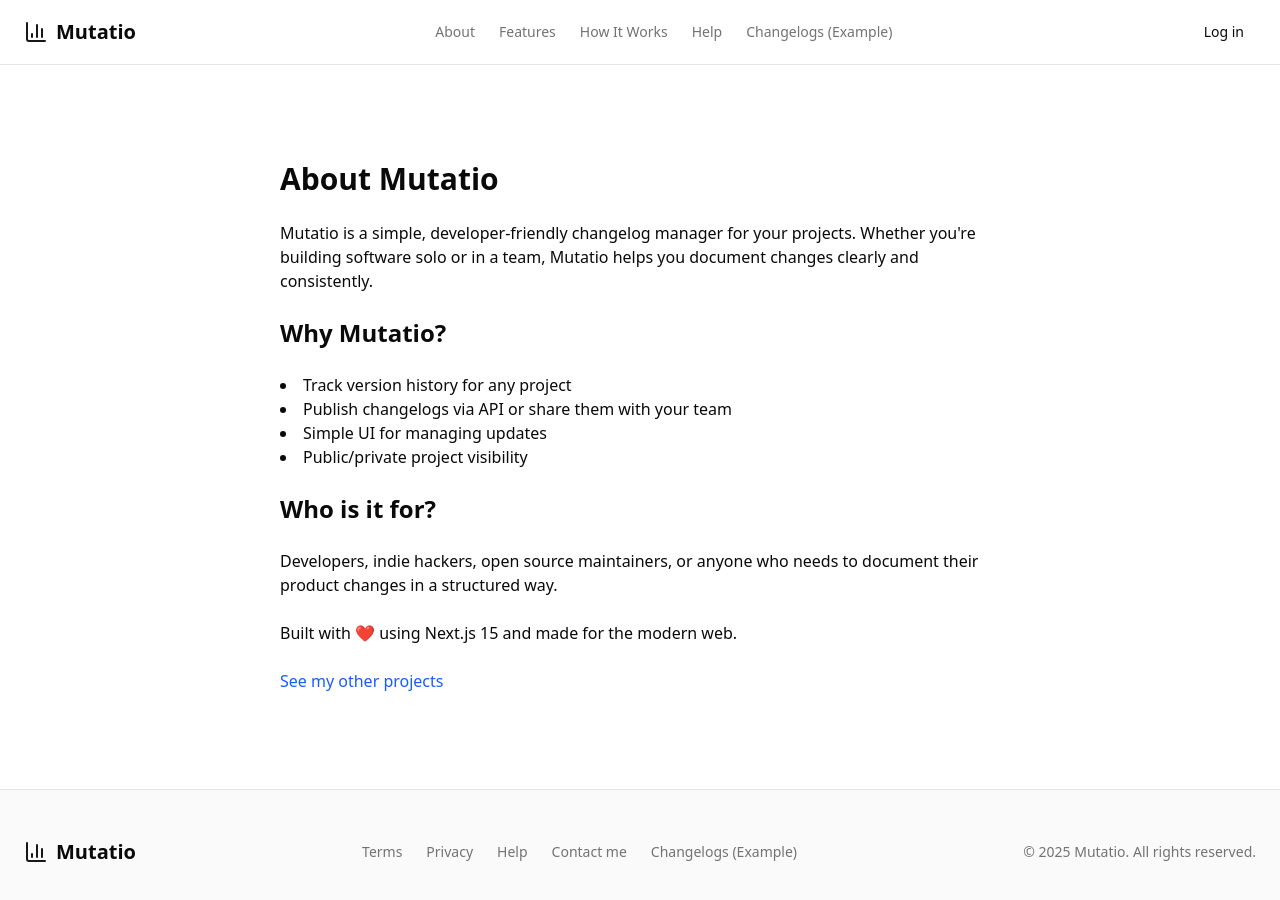
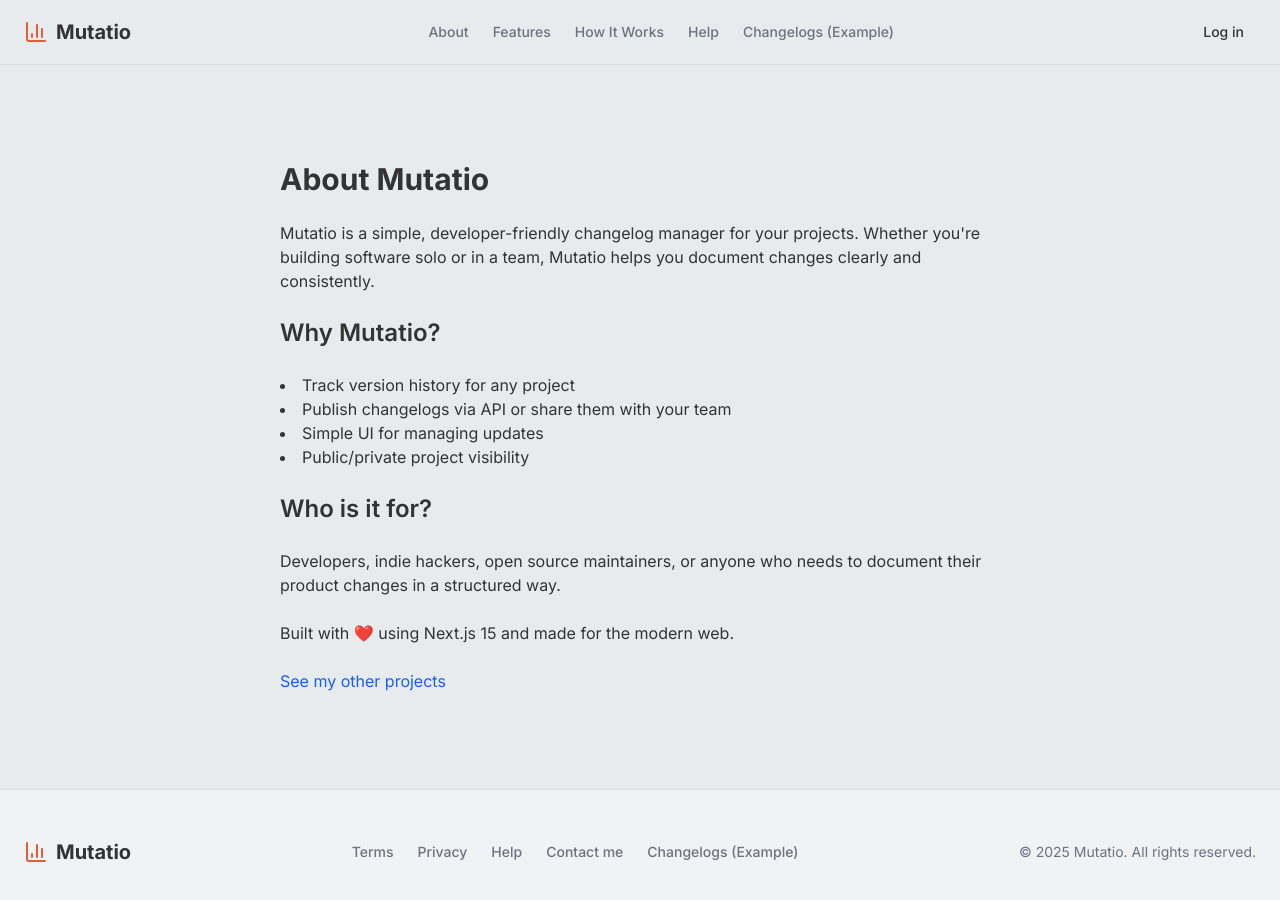
Before and after one commit to yomjsty/mutatio, a Next.js app: page /about in a window 1280 px wide. Shown: the top 900 px of the page. Built offline with nearby package versions, Linux system fonts and the light colour scheme.

Commit message:
global css with tweakcn

```diff
--- a/app/globals.css
+++ b/app/globals.css
@@ -3,113 +3,161 @@
 
 @custom-variant dark (&:is(.dark *));
 
+:root {
+    --background: oklch(0.9383 0.0042 236.4993);
+    --foreground: oklch(0.3211 0 0);
+    --card: oklch(1 0 0);
+    --card-foreground: oklch(0.3211 0 0);
+    --popover: oklch(1 0 0);
+    --popover-foreground: oklch(0.3211 0 0);
+    --primary: oklch(0.6397 0.172 36.4421);
+    --primary-foreground: oklch(1 0 0);
+    --secondary: oklch(0.967 0.0029 264.5419);
+    --secondary-foreground: oklch(0.4461 0.0263 256.8018);
+    --muted: oklch(0.9846 0.0017 247.8389);
+    --muted-foreground: oklch(0.551 0.0234 264.3637);
+    --accent: oklch(0.9119 0.0222 243.8174);
+    --accent-foreground: oklch(0.3791 0.1378 265.5222);
+    --destructive: oklch(0.6368 0.2078 25.3313);
+    --destructive-foreground: oklch(1 0 0);
+    --border: oklch(0.9022 0.0052 247.8822);
+    --input: oklch(0.97 0.0029 264.542);
+    --ring: oklch(0.6397 0.172 36.4421);
+    --chart-1: oklch(0.7156 0.0605 248.6845);
+    --chart-2: oklch(0.7875 0.0917 35.9616);
+    --chart-3: oklch(0.5778 0.0759 254.1573);
+    --chart-4: oklch(0.5016 0.0849 259.4902);
+    --chart-5: oklch(0.4241 0.0952 264.0306);
+    --sidebar: oklch(0.903 0.0046 258.3257);
+    --sidebar-foreground: oklch(0.3211 0 0);
+    --sidebar-primary: oklch(0.6397 0.172 36.4421);
+    --sidebar-primary-foreground: oklch(1 0 0);
+    --sidebar-accent: oklch(0.9119 0.0222 243.8174);
+    --sidebar-accent-foreground: oklch(0.3791 0.1378 265.5222);
+    --sidebar-border: oklch(0.9276 0.0058 264.5313);
+    --sidebar-ring: oklch(0.6397 0.172 36.4421);
+    --font-sans: Inter, sans-serif;
+    --font-serif: Source Serif 4, serif;
+    --font-mono: JetBrains Mono, monospace;
+    --radius: 0.75rem;
+    --shadow-2xs: 0px 1px 3px 0px hsl(0 0% 0% / 0.05);
+    --shadow-xs: 0px 1px 3px 0px hsl(0 0% 0% / 0.05);
+    --shadow-sm: 0px 1px 3px 0px hsl(0 0% 0% / 0.1),
+        0px 1px 2px -1px hsl(0 0% 0% / 0.1);
+    --shadow: 0px 1px 3px 0px hsl(0 0% 0% / 0.1),
+        0px 1px 2px -1px hsl(0 0% 0% / 0.1);
+    --shadow-md: 0px 1px 3px 0px hsl(0 0% 0% / 0.1),
+        0px 2px 4px -1px hsl(0 0% 0% / 0.1);
+    --shadow-lg: 0px 1px 3px 0px hsl(0 0% 0% / 0.1),
+        0px 4px 6px -1px hsl(0 0% 0% / 0.1);
+    --shadow-xl: 0px 1px 3px 0px hsl(0 0% 0% / 0.1),
+        0px 8px 10px -1px hsl(0 0% 0% / 0.1);
+    --shadow-2xl: 0px 1px 3px 0px hsl(0 0% 0% / 0.25);
+}
+
+.dark {
+    --background: oklch(0.2598 0.0306 262.6666);
+    --foreground: oklch(0.9219 0 0);
+    --card: oklch(0.3106 0.0301 268.6365);
+    --card-foreground: oklch(0.9219 0 0);
+    --popover: oklch(0.29 0.0249 268.3986);
+    --popover-foreground: oklch(0.9219 0 0);
+    --primary: oklch(0.6397 0.172 36.4421);
+    --primary-foreground: oklch(1 0 0);
+    --secondary: oklch(0.3095 0.0266 266.7132);
+    --secondary-foreground: oklch(0.9219 0 0);
+    --muted: oklch(0.3095 0.0266 266.7132);
+    --muted-foreground: oklch(0.7155 0 0);
+    --accent: oklch(0.338 0.0589 267.5867);
+    --accent-foreground: oklch(0.8823 0.0571 254.1284);
+    --destructive: oklch(0.6368 0.2078 25.3313);
+    --destructive-foreground: oklch(1 0 0);
+    --border: oklch(0.3843 0.0301 269.7337);
+    --input: oklch(0.3843 0.0301 269.7337);
+    --ring: oklch(0.6397 0.172 36.4421);
+    --chart-1: oklch(0.7156 0.0605 248.6845);
+    --chart-2: oklch(0.7693 0.0876 34.1875);
+    --chart-3: oklch(0.5778 0.0759 254.1573);
+    --chart-4: oklch(0.5016 0.0849 259.4902);
+    --chart-5: oklch(0.4241 0.0952 264.0306);
+    --sidebar: oklch(0.31 0.0283 267.7408);
+    --sidebar-foreground: oklch(0.9219 0 0);
+    --sidebar-primary: oklch(0.6397 0.172 36.4421);
+    --sidebar-primary-foreground: oklch(1 0 0);
+    --sidebar-accent: oklch(0.338 0.0589 267.5867);
+    --sidebar-accent-foreground: oklch(0.8823 0.0571 254.1284);
+    --sidebar-border: oklch(0.3843 0.0301 269.7337);
+    --sidebar-ring: oklch(0.6397 0.172 36.4421);
+    --font-sans: Inter, sans-serif;
+    --font-serif: Source Serif 4, serif;
+    --font-mono: JetBrains Mono, monospace;
+    --radius: 0.75rem;
+    --shadow-2xs: 0px 1px 3px 0px hsl(0 0% 0% / 0.05);
+    --shadow-xs: 0px 1px 3px 0px hsl(0 0% 0% / 0.05);
+    --shadow-sm: 0px 1px 3px 0px hsl(0 0% 0% / 0.1),
+        0px 1px 2px -1px hsl(0 0% 0% / 0.1);
+    --shadow: 0px 1px 3px 0px hsl(0 0% 0% / 0.1),
+        0px 1px 2px -1px hsl(0 0% 0% / 0.1);
+    --shadow-md: 0px 1px 3px 0px hsl(0 0% 0% / 0.1),
+        0px 2px 4px -1px hsl(0 0% 0% / 0.1);
+    --shadow-lg: 0px 1px 3px 0px hsl(0 0% 0% / 0.1),
+        0px 4px 6px -1px hsl(0 0% 0% / 0.1);
+    --shadow-xl: 0px 1px 3px 0px hsl(0 0% 0% / 0.1),
+        0px 8px 10px -1px hsl(0 0% 0% / 0.1);
+    --shadow-2xl: 0px 1px 3px 0px hsl(0 0% 0% / 0.25);
+}
+
 @theme inline {
     --color-background: var(--background);
     --color-foreground: var(--foreground);
-  --font-sans: var(--font-geist-sans);
-  --font-mono: var(--font-geist-mono);
+    --color-card: var(--card);
+    --color-card-foreground: var(--card-foreground);
+    --color-popover: var(--popover);
+    --color-popover-foreground: var(--popover-foreground);
+    --color-primary: var(--primary);
+    --color-primary-foreground: var(--primary-foreground);
+    --color-secondary: var(--secondary);
+    --color-secondary-foreground: var(--secondary-foreground);
+    --color-muted: var(--muted);
+    --color-muted-foreground: var(--muted-foreground);
+    --color-accent: var(--accent);
+    --color-accent-foreground: var(--accent-foreground);
+    --color-destructive: var(--destructive);
+    --color-destructive-foreground: var(--destructive-foreground);
+    --color-border: var(--border);
+    --color-input: var(--input);
+    --color-ring: var(--ring);
+    --color-chart-1: var(--chart-1);
+    --color-chart-2: var(--chart-2);
+    --color-chart-3: var(--chart-3);
+    --color-chart-4: var(--chart-4);
+    --color-chart-5: var(--chart-5);
+    --color-sidebar: var(--sidebar);
+    --color-sidebar-foreground: var(--sidebar-foreground);
+    --color-sidebar-primary: var(--sidebar-primary);
+    --color-sidebar-primary-foreground: var(--sidebar-primary-foreground);
+    --color-sidebar-accent: var(--sidebar-accent);
+    --color-sidebar-accent-foreground: var(--sidebar-accent-foreground);
+    --color-sidebar-border: var(--sidebar-border);
     --color-sidebar-ring: var(--sidebar-ring);
-  --color-sidebar-border: var(--sidebar-border);
-  --color-sidebar-accent-foreground: var(--sidebar-accent-foreground);
-  --color-sidebar-accent: var(--sidebar-accent);
-  --color-sidebar-primary-foreground: var(--sidebar-primary-foreground);
-  --color-sidebar-primary: var(--sidebar-primary);
-  --color-sidebar-foreground: var(--sidebar-foreground);
-  --color-sidebar: var(--sidebar);
-  --color-chart-5: var(--chart-5);
-  --color-chart-4: var(--chart-4);
-  --color-chart-3: var(--chart-3);
-  --color-chart-2: var(--chart-2);
-  --color-chart-1: var(--chart-1);
-  --color-ring: var(--ring);
-  --color-input: var(--input);
-  --color-border: var(--border);
-  --color-destructive: var(--destructive);
-  --color-accent-foreground: var(--accent-foreground);
-  --color-accent: var(--accent);
-  --color-muted-foreground: var(--muted-foreground);
-  --color-muted: var(--muted);
-  --color-secondary-foreground: var(--secondary-foreground);
-  --color-secondary: var(--secondary);
-  --color-primary-foreground: var(--primary-foreground);
-  --color-primary: var(--primary);
-  --color-popover-foreground: var(--popover-foreground);
-  --color-popover: var(--popover);
-  --color-card-foreground: var(--card-foreground);
-  --color-card: var(--card);
+
+    --font-sans: var(--font-sans);
+    --font-mono: var(--font-mono);
+    --font-serif: var(--font-serif);
+
     --radius-sm: calc(var(--radius) - 4px);
     --radius-md: calc(var(--radius) - 2px);
     --radius-lg: var(--radius);
     --radius-xl: calc(var(--radius) + 4px);
-}
 
-:root {
-  --radius: 0.625rem;
-  --background: oklch(1 0 0);
-  --foreground: oklch(0.145 0 0);
-  --card: oklch(1 0 0);
-  --card-foreground: oklch(0.145 0 0);
-  --popover: oklch(1 0 0);
-  --popover-foreground: oklch(0.145 0 0);
-  --primary: oklch(0.205 0 0);
-  --primary-foreground: oklch(0.985 0 0);
-  --secondary: oklch(0.97 0 0);
-  --secondary-foreground: oklch(0.205 0 0);
-  --muted: oklch(0.97 0 0);
-  --muted-foreground: oklch(0.556 0 0);
-  --accent: oklch(0.97 0 0);
-  --accent-foreground: oklch(0.205 0 0);
-  --destructive: oklch(0.577 0.245 27.325);
-  --border: oklch(0.922 0 0);
-  --input: oklch(0.922 0 0);
-  --ring: oklch(0.708 0 0);
-  --chart-1: oklch(0.646 0.222 41.116);
-  --chart-2: oklch(0.6 0.118 184.704);
-  --chart-3: oklch(0.398 0.07 227.392);
-  --chart-4: oklch(0.828 0.189 84.429);
-  --chart-5: oklch(0.769 0.188 70.08);
-  --sidebar: oklch(0.985 0 0);
-  --sidebar-foreground: oklch(0.145 0 0);
-  --sidebar-primary: oklch(0.205 0 0);
-  --sidebar-primary-foreground: oklch(0.985 0 0);
-  --sidebar-accent: oklch(0.97 0 0);
-  --sidebar-accent-foreground: oklch(0.205 0 0);
-  --sidebar-border: oklch(0.922 0 0);
-  --sidebar-ring: oklch(0.708 0 0);
-}
-
-.dark {
-  --background: oklch(0.145 0 0);
-  --foreground: oklch(0.985 0 0);
-  --card: oklch(0.205 0 0);
-  --card-foreground: oklch(0.985 0 0);
-  --popover: oklch(0.205 0 0);
-  --popover-foreground: oklch(0.985 0 0);
-  --primary: oklch(0.922 0 0);
-  --primary-foreground: oklch(0.205 0 0);
-  --secondary: oklch(0.269 0 0);
-  --secondary-foreground: oklch(0.985 0 0);
-  --muted: oklch(0.269 0 0);
-  --muted-foreground: oklch(0.708 0 0);
-  --accent: oklch(0.269 0 0);
-  --accent-foreground: oklch(0.985 0 0);
-  --destructive: oklch(0.704 0.191 22.216);
-  --border: oklch(1 0 0 / 10%);
-  --input: oklch(1 0 0 / 15%);
-  --ring: oklch(0.556 0 0);
-  --chart-1: oklch(0.488 0.243 264.376);
-  --chart-2: oklch(0.696 0.17 162.48);
-  --chart-3: oklch(0.769 0.188 70.08);
-  --chart-4: oklch(0.627 0.265 303.9);
-  --chart-5: oklch(0.645 0.246 16.439);
-  --sidebar: oklch(0.205 0 0);
-  --sidebar-foreground: oklch(0.985 0 0);
-  --sidebar-primary: oklch(0.488 0.243 264.376);
-  --sidebar-primary-foreground: oklch(0.985 0 0);
-  --sidebar-accent: oklch(0.269 0 0);
-  --sidebar-accent-foreground: oklch(0.985 0 0);
-  --sidebar-border: oklch(1 0 0 / 10%);
-  --sidebar-ring: oklch(0.556 0 0);
+    --shadow-2xs: var(--shadow-2xs);
+    --shadow-xs: var(--shadow-xs);
+    --shadow-sm: var(--shadow-sm);
+    --shadow: var(--shadow);
+    --shadow-md: var(--shadow-md);
+    --shadow-lg: var(--shadow-lg);
+    --shadow-xl: var(--shadow-xl);
+    --shadow-2xl: var(--shadow-2xl);
 }
 
 @layer base {
--- a/app/layout.tsx
+++ b/app/layout.tsx
@@ -1,17 +1,12 @@
 import type { Metadata } from "next";
-import { Geist, Geist_Mono } from "next/font/google";
+import { Inter } from "next/font/google";
 import "./globals.css";
 import { ReactQueryProvider } from "@/lib/react-query-provider";
 import { Toaster } from "sonner";
 
-const geistSans = Geist({
-  variable: "--font-geist-sans",
+const inter = Inter({
   subsets: ["latin"],
-});
-
-const geistMono = Geist_Mono({
-  variable: "--font-geist-mono",
-  subsets: ["latin"],
+  variable: "--font-sans",
 });
 
 export const metadata: Metadata = {
@@ -27,7 +22,7 @@
   return (
     <html lang="en">
       <body
-        className={`${geistSans.variable} ${geistMono.variable} antialiased`}
+        className={`${inter.variable} antialiased`}
       >
         <ReactQueryProvider>
           {children}
--- a/components/app-sidebar.tsx
+++ b/components/app-sidebar.tsx
@@ -7,7 +7,6 @@
   IconFileText,
   IconHelp,
   IconHome2,
-  IconInnerShadowTop,
   // IconKey,
   IconSettings,
 } from "@tabler/icons-react"
@@ -26,6 +25,7 @@
   SidebarMenuItem,
 } from "@/components/ui/sidebar"
 import Link from "next/link"
+import { BarChart3Icon } from "lucide-react"
 
 interface User {
   id: string
@@ -100,7 +100,7 @@
               className="data-[slot=sidebar-menu-button]:!p-1.5"
             >
               <Link href="/dashboard">
-                <IconInnerShadowTop className="!size-5" />
+                <BarChart3Icon className="h-6 w-6 text-primary" />
                 <span className="text-base font-semibold">Mutatio</span>
               </Link>
             </SidebarMenuButton>
--- a/components/nav-user.tsx
+++ b/components/nav-user.tsx
@@ -51,9 +51,9 @@
               size="lg"
               className="data-[state=open]:bg-sidebar-accent data-[state=open]:text-sidebar-accent-foreground"
             >
-              <Avatar className="h-8 w-8 rounded-lg grayscale">
+              <Avatar className="h-8 w-8 rounded-lg">
                 <AvatarImage src={user.image ?? ""} alt={user.name ?? ""} />
-                <AvatarFallback className="rounded-lg">CN</AvatarFallback>
+                <AvatarFallback className="rounded-lg">{user.name?.charAt(0)}</AvatarFallback>
               </Avatar>
               <div className="grid flex-1 text-left text-sm leading-tight">
                 <span className="truncate font-medium">{user.name}</span>
@@ -74,7 +74,7 @@
               <div className="flex items-center gap-2 px-1 py-1.5 text-left text-sm">
                 <Avatar className="h-8 w-8 rounded-lg">
                   <AvatarImage src={user.image ?? ""} alt={user.name ?? ""} />
-                  <AvatarFallback className="rounded-lg">CN</AvatarFallback>
+                  <AvatarFallback className="rounded-lg">{user.name?.charAt(0)}</AvatarFallback>
                 </Avatar>
                 <div className="grid flex-1 text-left text-sm leading-tight">
                   <span className="truncate font-medium">{user.name}</span>
```
Also changed, not shown: app/(auth)/login/page.tsx (+16 -2 lines). Lines whose indentation alone changed are shown as unchanged.
